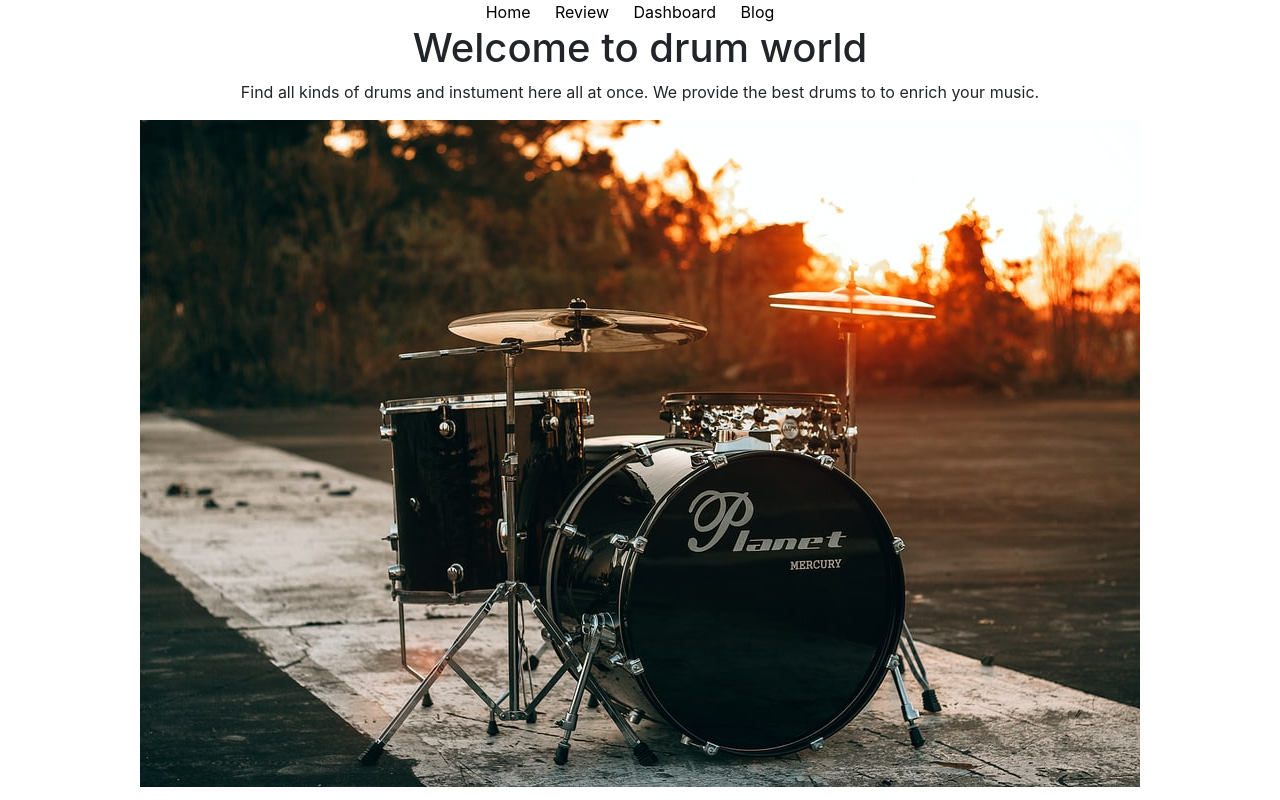
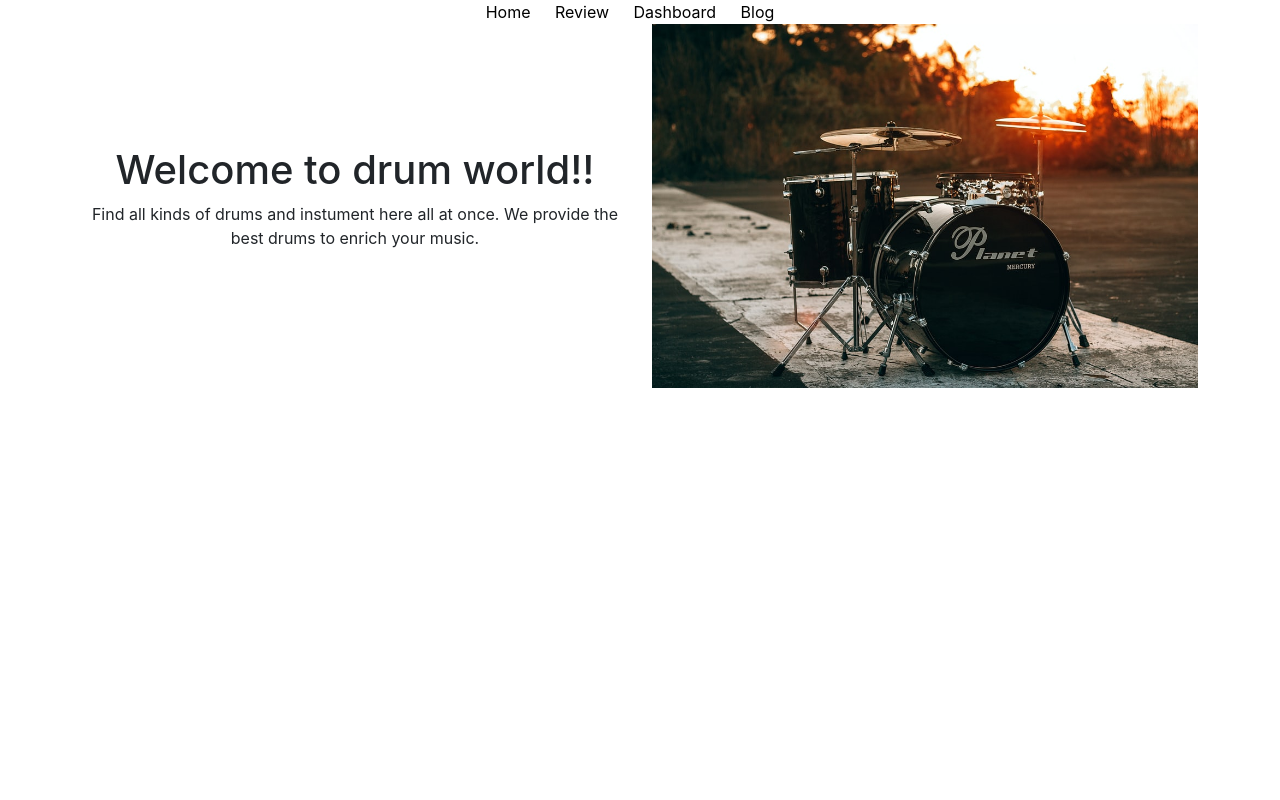
Before and after one commit to shuvo-99/Website-9-Drum-World, a React (Create React App) app: page / in a window 1280 px wide. Built offline with nearby package versions, Linux system fonts and the light colour scheme; the HTML template or start-up script is replaced by a standard one.

Commit message:
home first template done

```diff
--- a/src/components/Home/Home.js
+++ b/src/components/Home/Home.js
@@ -12,16 +12,16 @@ const Home = () => {
         </div>
       </div> */}
       <Container>
-        <Row>
+        <Row className="justify-content-center align-items-center">
           <Col>
-            <h1>Welcome to drum world</h1>
+            <h1>Welcome to drum world!!</h1>
             <p>
               Find all kinds of drums and instument here all at once. We provide
-              the best drums to to enrich your music.
+              the best drums to enrich your music.
             </p>
           </Col>
           <Col>
-            <img src={drums} alt="" />
+            <img src={drums} className="img-fluid" alt="" />
           </Col>
         </Row>
       </Container>
```
